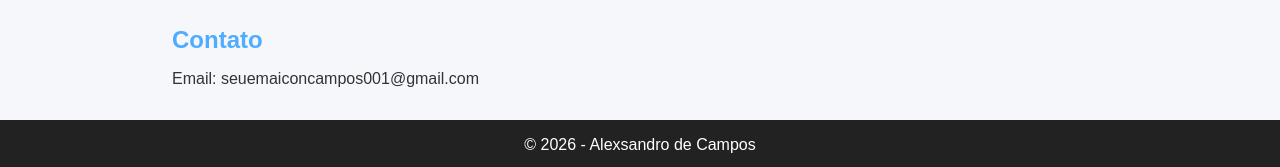
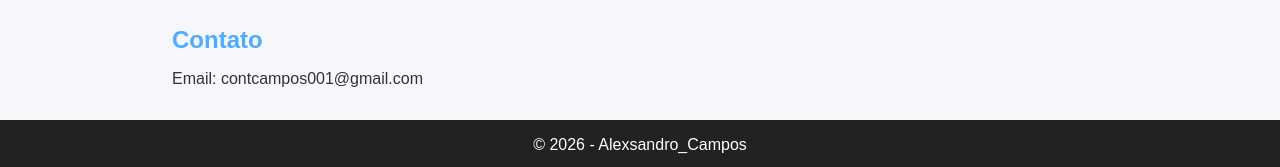
Before and after one commit to camposAlex01/portifolioCampos, a plain HTML site: page index.html in a window 1280 px wide. Shown: the part 1083-1250 px from the top of the page. Drawn offline with Linux system fonts and the light colour scheme.

Commit message:
Add files via upload

```diff
--- a/index.html
+++ b/index.html
@@ -98,11 +98,11 @@
 
   <section id="contato">
     <h2>Contato</h2>
-    <p>Email: seuemaiconcampos001@gmail.com</p>
+    <p>Email: contcampos001@gmail.com</p>
   </section>
 
   <footer>
-    <p>© 2026 - Alexsandro de Campos</p>
+    <p>© 2026 - Alexsandro_Campos</p>
   </footer>
 
 </body>
```
